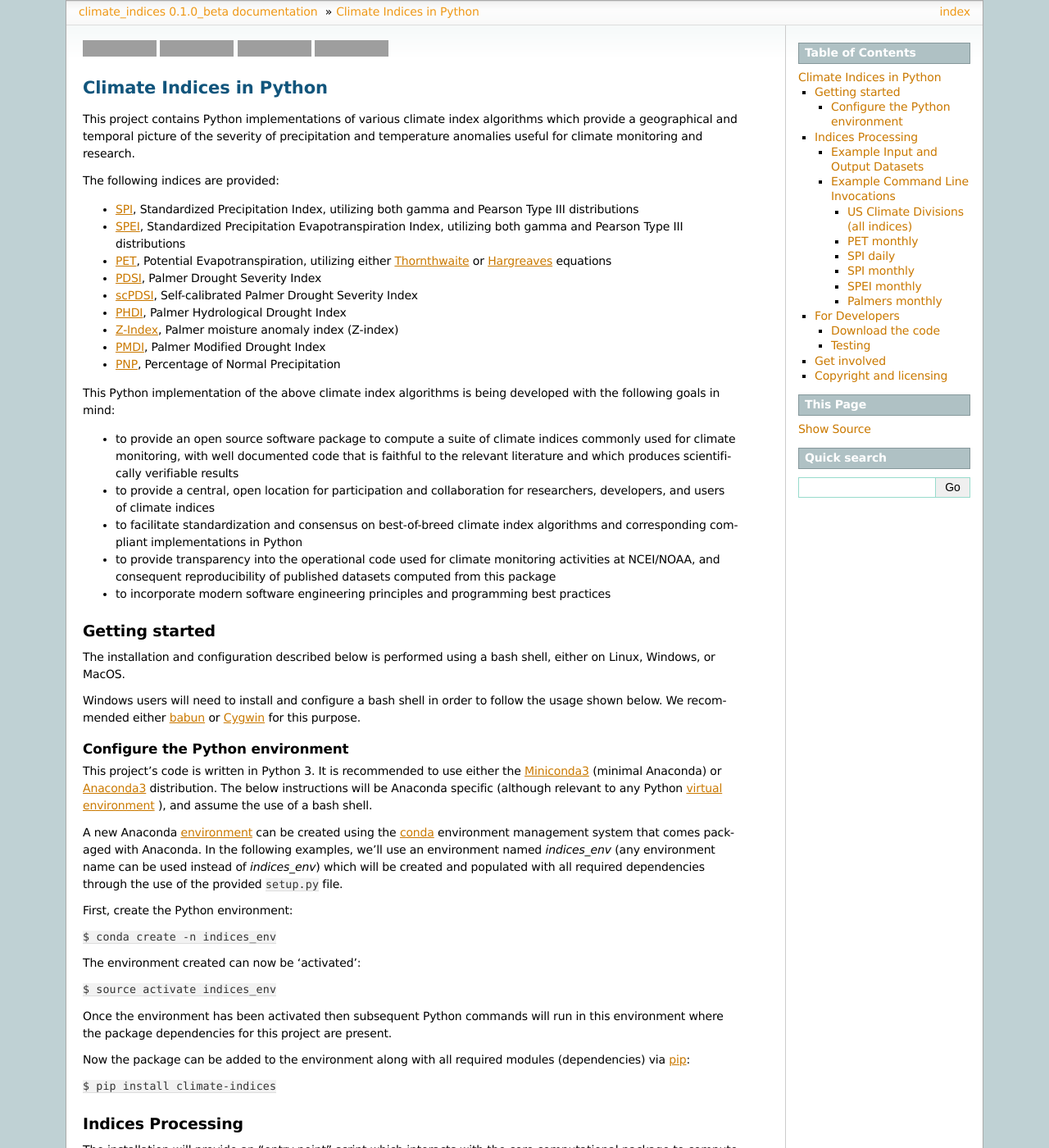
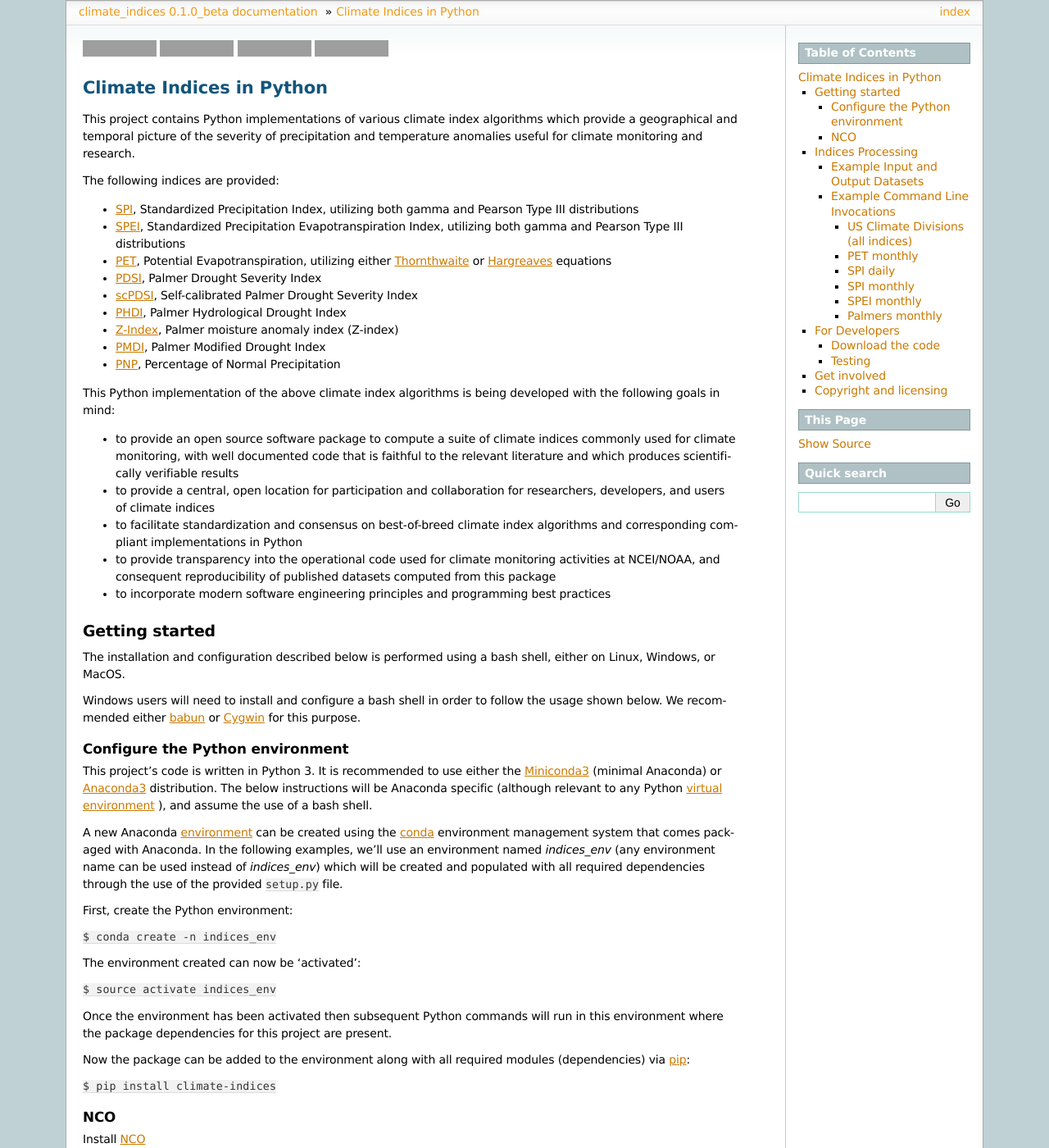
Before and after one commit to monocongo/climate_indices, a Sphinx documentation site: the page built from docs/index.rst, in a window 1280 px wide and 1400 px high. Shown: the whole window at 82% size. Built offline with Sphinx 7.4.7, drawn with Linux system fonts in a browser that asks for light colours; grey boxes are pictures that could not be loaded.

Commit message:
added requirement to install NCO
#308

```diff
--- a/docs/index.rst
+++ b/docs/index.rst
@@ -107,6 +107,12 @@ Now the package can be added to the environment along with all required modules
 (dependencies) via `pip <https://pip.pypa.io/en/stable/>`_:
 
 ``$ pip install climate-indices``
+
+
+NCO
+^^^^
+
+Install `NCO <http://nco.sourceforge.net#Executables//>`_
 
 
 Indices Processing
```
